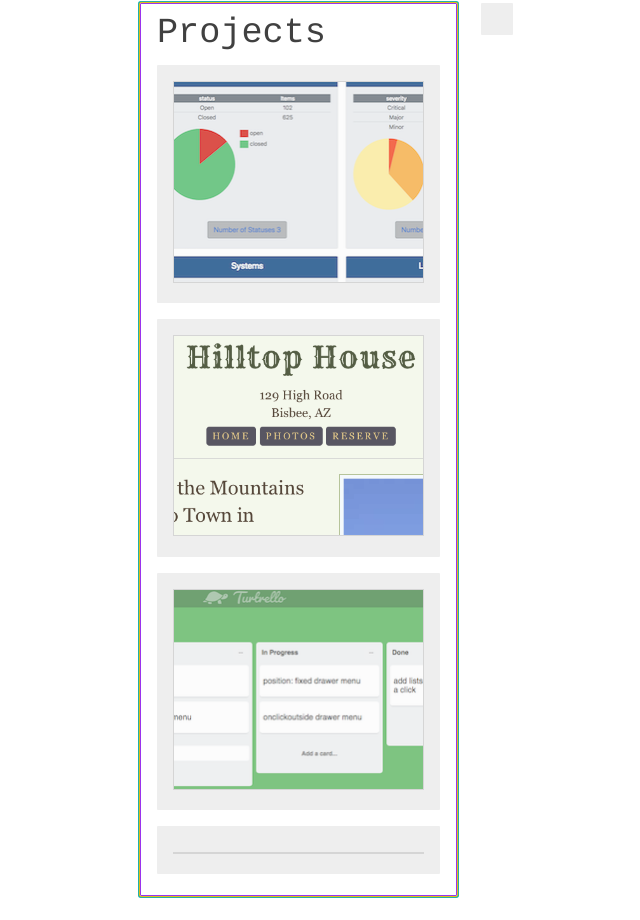
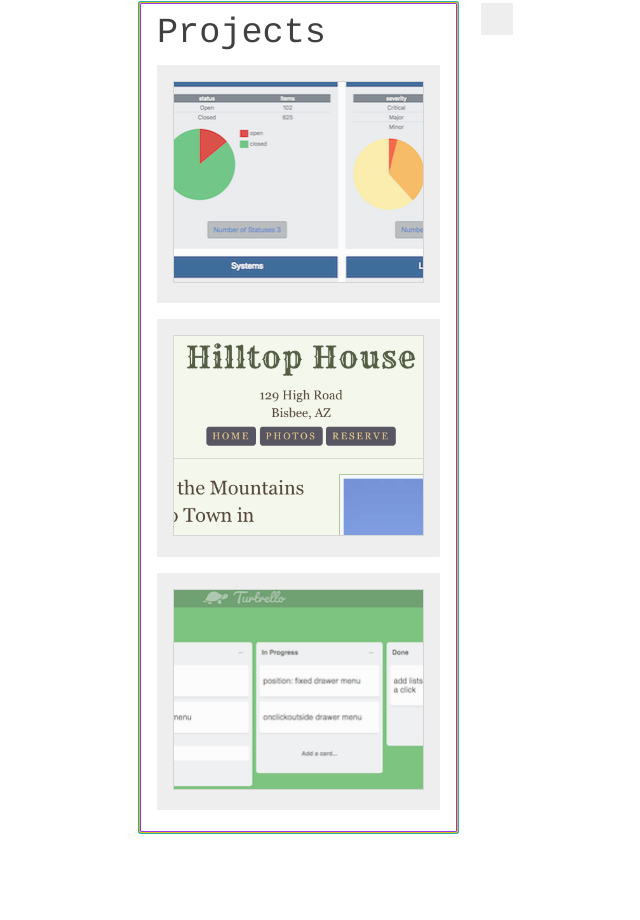
Before and after one commit to ckingbailey/portfolio-page, a website: page new-version/index.html in a window 1280 px wide. Shown: the part 277-1197 px from the top of the page, without its empty margins (0-640 px from the left). After the commit the page ends 1133 px from the top, so only its background shows below. Drawn offline with Linux system fonts and the light colour scheme.

Commit message:
delete fourth (empty) project thumb

```diff
--- a/new-version/index.html
+++ b/new-version/index.html
@@ -67,11 +67,6 @@
                       <img class="project-thumb x" src="img/turtrello_thumb.png">
                     </a>
                   </li>
-                  <li class="projects-li">
-                    <a data-targetfor="" class="project-btn backdrop" role="button">
-                      <img class="project-thumb x">
-                    </a>
-                  </li>
                 </ul>
               </div>
             </div>
```
